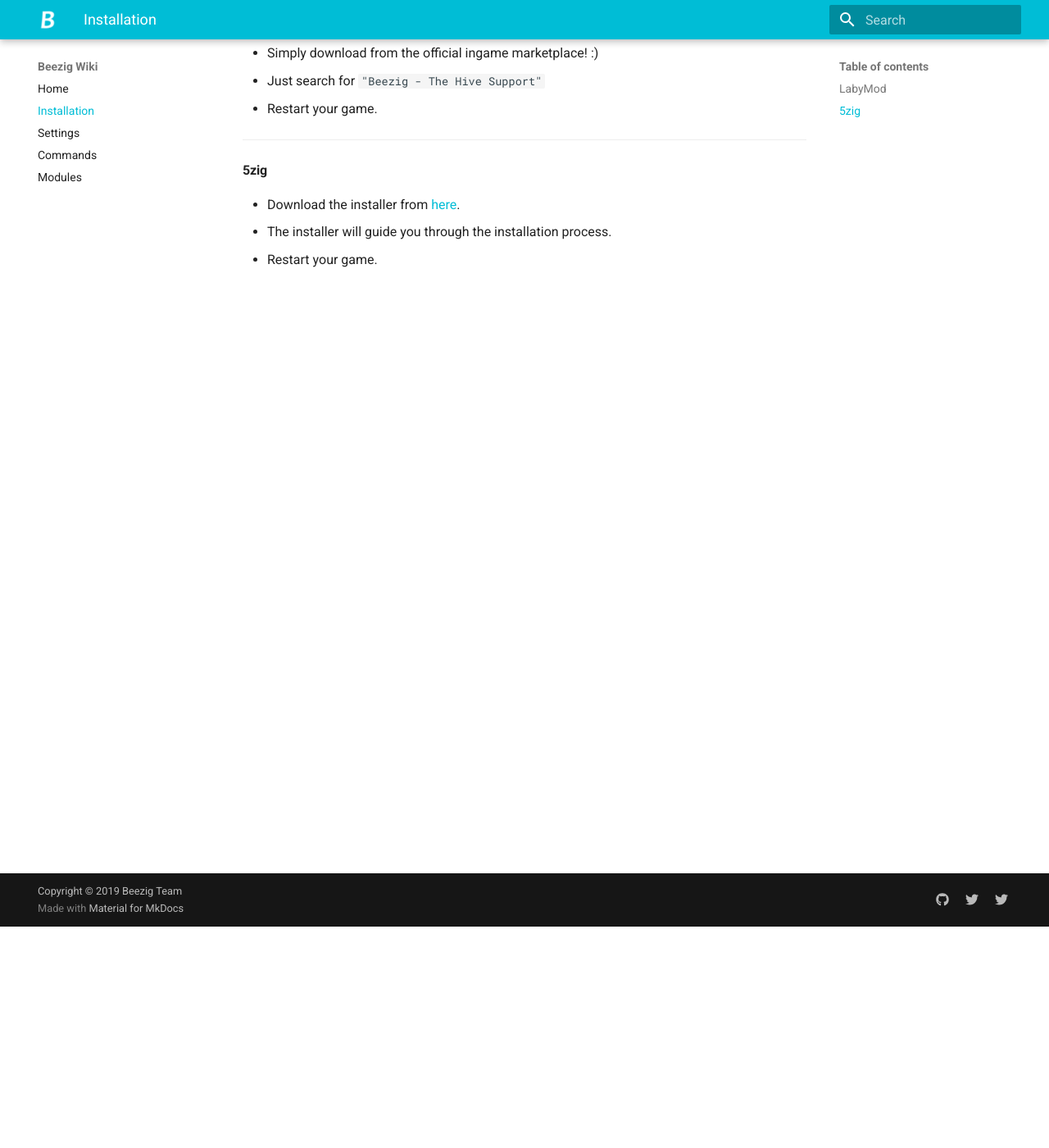
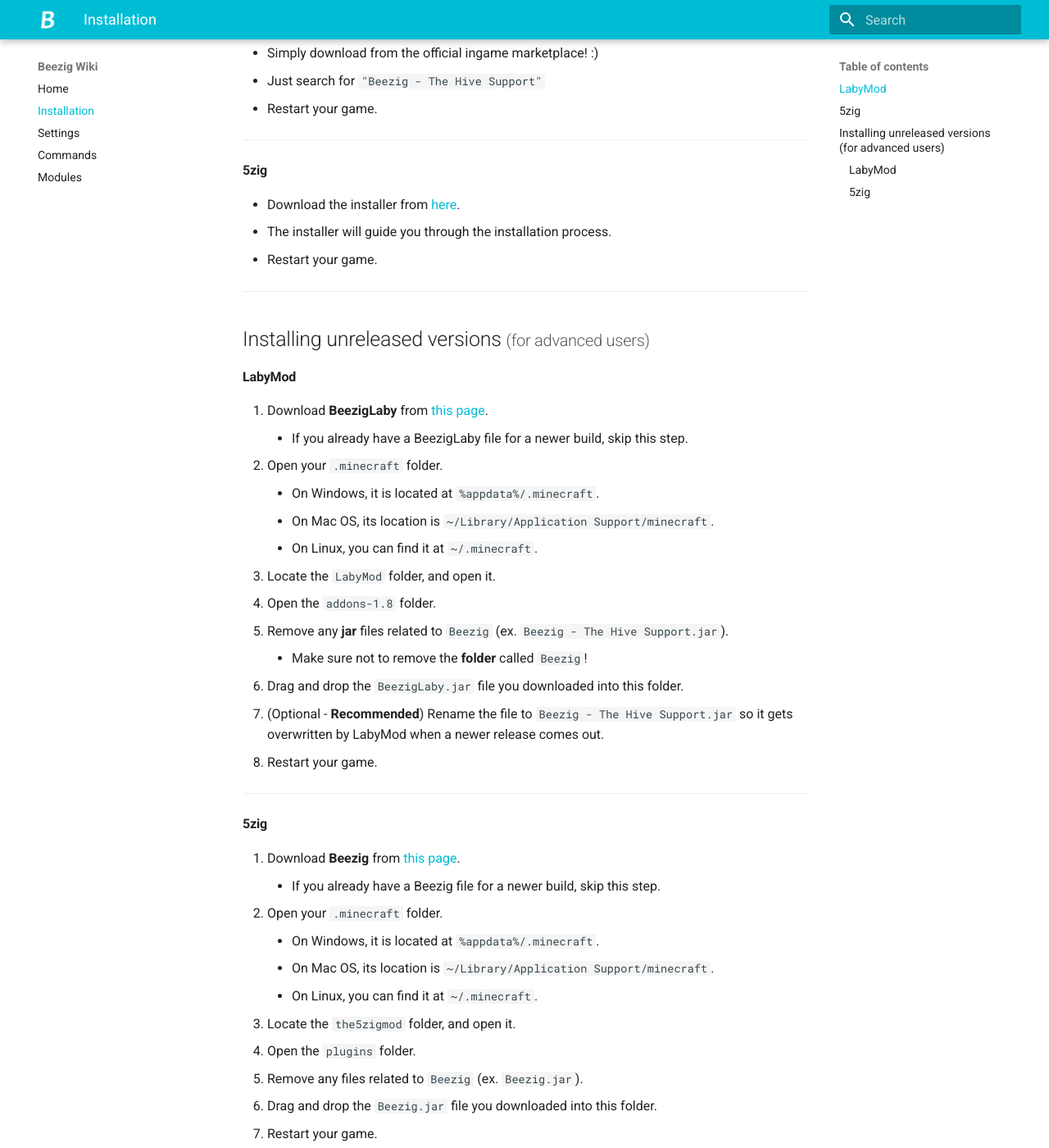
Before and after one commit to Beezig/wiki, an MkDocs documentation site: the page built from docs/installation.md, in a window 1280 px wide and 1400 px high, scrolled down 270 px. Shown: the whole window at 82% size. Built offline with MkDocs 1.6.1 and Material for MkDocs 9.7.7, drawn with Linux system fonts in a browser that asks for light colours.

Commit message:
Unreleased versions guide

```diff
--- a/docs/installation.md
+++ b/docs/installation.md
@@ -18,3 +18,37 @@ Select your parent-mod below.
 - Download the installer from [here](https://l.roccodev.pw/beeziginstaller).
 - The installer will guide you through the installation process.
 - Restart your game.
+
+****
+
+## Installing unreleased versions <small>(for advanced users)</small>
+#### LabyMod
+1. Download **BeezigLaby** from [this page](https://github.com/Beezig/BeezigLaby/releases/latest).
+    * If you already have a BeezigLaby file for a newer build, skip this step.
+2. Open your `.minecraft` folder.
+    * On Windows, it is located at `%appdata%/.minecraft`.
+    * On Mac OS, its location is `~/Library/Application Support/minecraft`.
+    * On Linux, you can find it at `~/.minecraft`.
+3. Locate the `LabyMod` folder, and open it.
+4. Open the `addons-1.8` folder.
+5. Remove any **jar** files related to `Beezig` (ex. `Beezig - The Hive Support.jar`).
+    * Make sure not to remove the **folder** called `Beezig`!
+6. Drag and drop the `BeezigLaby.jar` file you downloaded into this folder.
+7. (Optional - **Recommended**) Rename the file to `Beezig - The Hive Support.jar` so it gets overwritten by
+LabyMod when a newer release comes out.
+8. Restart your game.
+
+****
+
+#### 5zig
+1. Download **Beezig** from [this page](https://github.com/Beezig/Beezig/releases/latest).
+    * If you already have a Beezig file for a newer build, skip this step.
+2. Open your `.minecraft` folder.
+    * On Windows, it is located at `%appdata%/.minecraft`.
+    * On Mac OS, its location is `~/Library/Application Support/minecraft`.
+    * On Linux, you can find it at `~/.minecraft`.
+3. Locate the `the5zigmod` folder, and open it.
+4. Open the `plugins` folder.
+5. Remove any files related to `Beezig` (ex. `Beezig.jar`).
+6. Drag and drop the `Beezig.jar` file you downloaded into this folder.
+7. Restart your game.
```
